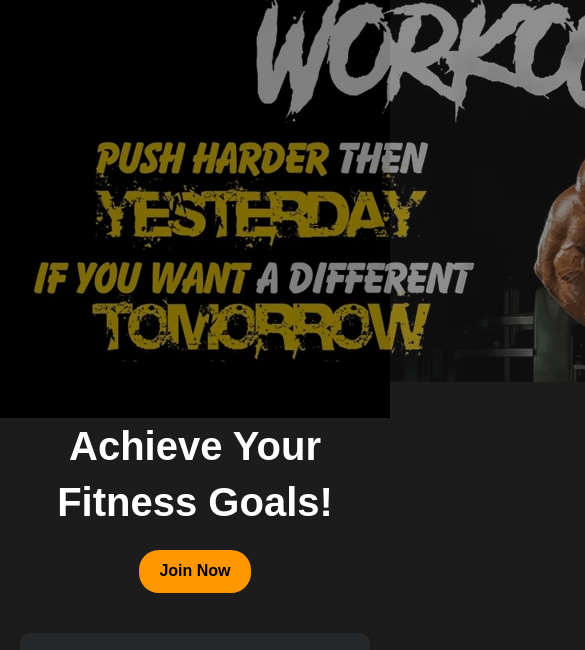
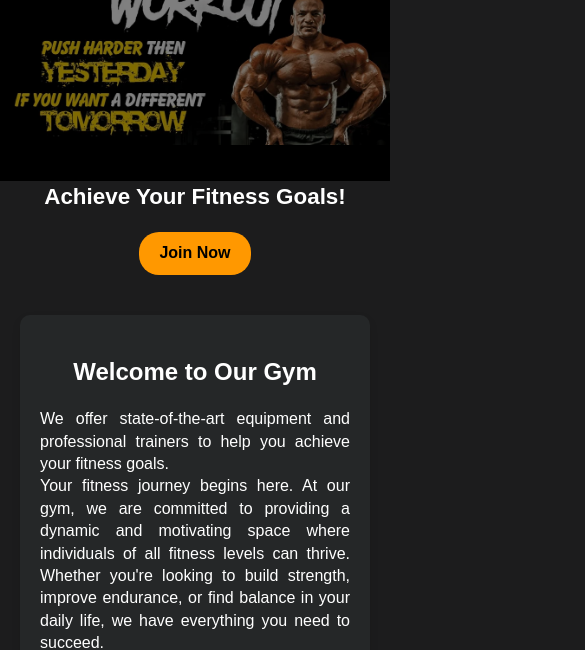
Before and after one commit to nu2911/workout, a plain HTML site: page index.html in a window 390 px wide. Shown: the part 85-735 px from the top of the page, 585 px wide, since content can reach past the window. Drawn offline with nearby package versions, Linux system fonts and the light colour scheme.

Commit message:
bug fixes hero section responsive.css

```diff
--- a/Css/responsive.css
+++ b/Css/responsive.css
@@ -12,6 +12,10 @@
     }
     .elite{
         grid-column: 2 / 3;
+
+    }
+    #wimg{
+    width: 100%;
 
     }
   }
@@ -46,8 +50,12 @@
 
     #wimg{
         margin-top: 3rem;
+
     }
 
+    .hero2 h1 {
+        font-size: 1.8rem;
+    }
 
     .plan {
         transition: none;
@@ -94,6 +102,10 @@
     .h{
         font-size: 2rem;
     }
+    .hero2 h1 {
+        font-size: 1.4rem;
+    }
+
     .container {
         grid-template-columns: 1fr;
     }
```
